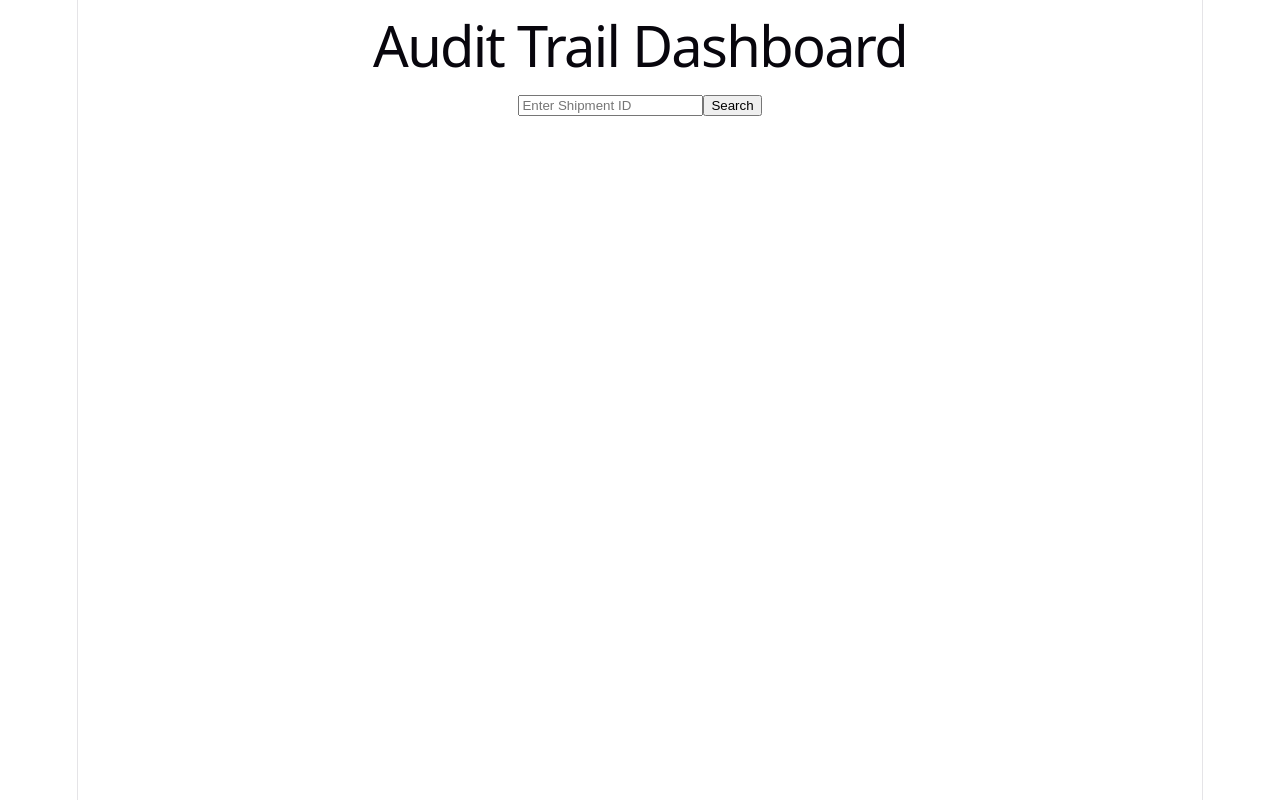
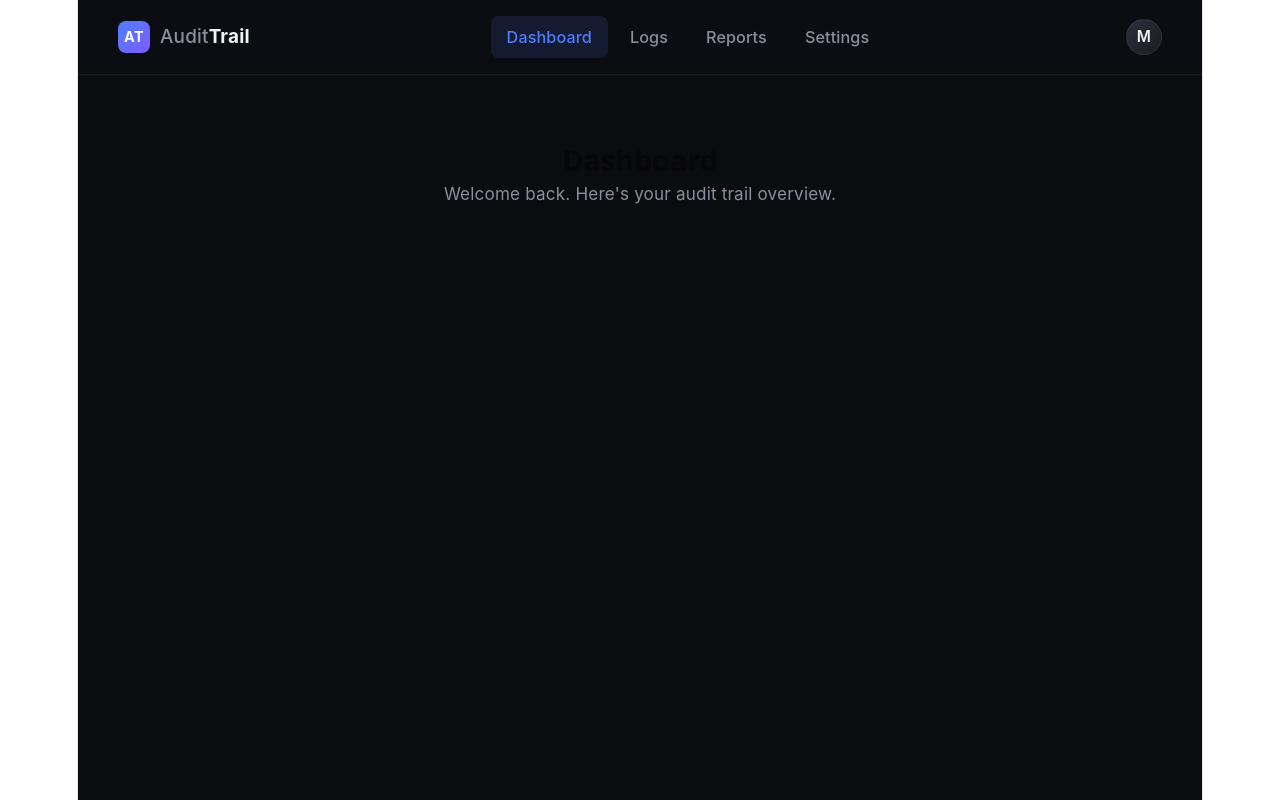
Before and after one commit to Mukul7532/project, a React (Vite) app in the folder client/: page / in a window 1280 px wide. Built offline with nearby package versions, Linux system fonts and the light colour scheme.

Commit message:
Add professional Navbar and Layout with dark theme styling

```diff
--- a/client/src/App.jsx
+++ b/client/src/App.jsx
@@ -1,27 +1,11 @@
-import { useState } from "react";
-import "./App.css";
+import Layout from "./components/Layout";
+import Dashboard from "./Dashboard";
 
 function App() {
-  const [shipmentId, setShipmentId] = useState("");
-
-  const handleSearch = () => {
-    console.log("Searching for shipment:", shipmentId);
-    // TODO: connect to GET /shipment/:id once backend is ready
-  };
-
   return (
-    <div className="dashboard">
-      <h1>Audit Trail Dashboard</h1>
-      <div className="search-bar">
-        <input
-          type="text"
-          placeholder="Enter Shipment ID"
-          value={shipmentId}
-          onChange={(e) => setShipmentId(e.target.value)}
-        />
-        <button onClick={handleSearch}>Search</button>
-      </div>
-    </div>
+    <Layout>
+      <Dashboard />
+    </Layout>
   );
 }
 
--- /dev/null
+++ b/client/src/Dashboard.jsx
@@ -0,0 +1,8 @@
+export default function Dashboard() {
+  return (
+    <div>
+      <h1>Dashboard</h1>
+      <p className="page-subtitle">Welcome back. Here's your audit trail overview.</p>
+    </div>
+  );
+}
--- /dev/null
+++ b/client/src/components/Layout.css
@@ -0,0 +1,26 @@
+.app-shell {
+  min-height: 100vh;
+  background: var(--bg-primary, #0b0c10);
+  color: var(--text-primary, #f2f2f5);
+  font-family: "Inter", -apple-system, BlinkMacSystemFont, sans-serif;
+  -webkit-font-smoothing: antialiased;
+}
+
+.page-container {
+  max-width: 1140px;
+  margin: 0 auto;
+  padding: 40px 24px 80px;
+}
+
+.page-container h1 {
+  font-size: 1.6rem;
+  font-weight: 700;
+  letter-spacing: -0.02px;
+  margin-bottom: 8px;
+}
+
+.page-container .page-subtitle {
+  color: var(--text-secondary, #8b8f9c);
+  font-size: 0.95rem;
+  margin-bottom: 32px;
+}
--- /dev/null
+++ b/client/src/components/Layout.jsx
@@ -0,0 +1,11 @@
+import Navbar from "./Navbar";
+import "./Layout.css";
+
+export default function Layout({ children }) {
+  return (
+    <div className="app-shell">
+      <Navbar />
+      <main className="page-container">{children}</main>
+    </div>
+  );
+}
--- /dev/null
+++ b/client/src/components/Navbar.css
@@ -0,0 +1,109 @@
+:root {
+  --bg-primary: #0b0c10;
+  --bg-nav: rgba(14, 15, 20, 0.92);
+  --border-subtle: rgba(255, 255, 255, 0.06);
+  --text-primary: #f2f2f5;
+  --text-secondary: #8b8f9c;
+  --accent: #4f7fff;
+  --accent-soft: rgba(79, 127, 255, 0.12);
+}
+
+.navbar {
+  display: flex;
+  justify-content: space-between;
+  align-items: center;
+  padding: 16px 40px;
+  background: var(--bg-nav);
+  backdrop-filter: blur(14px) saturate(160%);
+  border-bottom: 1px solid var(--border-subtle);
+  position: sticky;
+  top: 0;
+  z-index: 100;
+  box-shadow: 0 1px 0 rgba(255, 255, 255, 0.02);
+}
+
+.navbar-logo {
+  display: flex;
+  align-items: center;
+  gap: 10px;
+}
+
+.logo-mark {
+  display: flex;
+  align-items: center;
+  justify-content: center;
+  width: 32px;
+  height: 32px;
+  border-radius: 8px;
+  background: linear-gradient(135deg, #4f7fff, #7c5cff);
+  color: white;
+  font-weight: 700;
+  font-size: 0.8rem;
+  letter-spacing: 0.5px;
+}
+
+.logo-text {
+  font-size: 1.05rem;
+  font-weight: 500;
+  color: var(--text-secondary);
+  letter-spacing: 0.2px;
+}
+
+.logo-text b {
+  color: var(--text-primary);
+  font-weight: 700;
+}
+
+.navbar-links {
+  display: flex;
+  list-style: none;
+  gap: 6px;
+  margin: 0;
+  padding: 0;
+}
+
+.navbar-links a {
+  display: inline-block;
+  padding: 8px 16px;
+  border-radius: 8px;
+  color: var(--text-secondary);
+  text-decoration: none;
+  font-size: 0.9rem;
+  font-weight: 500;
+  letter-spacing: 0.1px;
+  transition: all 0.2s ease;
+}
+
+.navbar-links a:hover {
+  color: var(--text-primary);
+  background: rgba(255, 255, 255, 0.04);
+}
+
+.navbar-links a.active {
+  color: var(--accent);
+  background: var(--accent-soft);
+}
+
+.navbar-user .avatar {
+  width: 34px;
+  height: 34px;
+  border-radius: 50%;
+  background: linear-gradient(135deg, #2c2f3a, #1a1c22);
+  border: 1px solid var(--border-subtle);
+  display: flex;
+  align-items: center;
+  justify-content: center;
+  font-size: 0.85rem;
+  font-weight: 600;
+  color: var(--text-primary);
+  cursor: pointer;
+}
+
+@media (max-width: 640px) {
+  .navbar {
+    padding: 14px 20px;
+  }
+  .navbar-links {
+    display: none;
+  }
+}
--- /dev/null
+++ b/client/src/components/Navbar.jsx
@@ -0,0 +1,21 @@
+import "./Navbar.css";
+
+export default function Navbar() {
+  return (
+    <nav className="navbar">
+      <div className="navbar-logo">
+        <span className="logo-mark">AT</span>
+        <span className="logo-text">Audit<b>Trail</b></span>
+      </div>
+      <ul className="navbar-links">
+        <li><a href="/" className="active">Dashboard</a></li>
+        <li><a href="/logs">Logs</a></li>
+        <li><a href="/reports">Reports</a></li>
+        <li><a href="/settings">Settings</a></li>
+      </ul>
+      <div className="navbar-user">
+        <div className="avatar">M</div>
+      </div>
+    </nav>
+  );
+}
```
